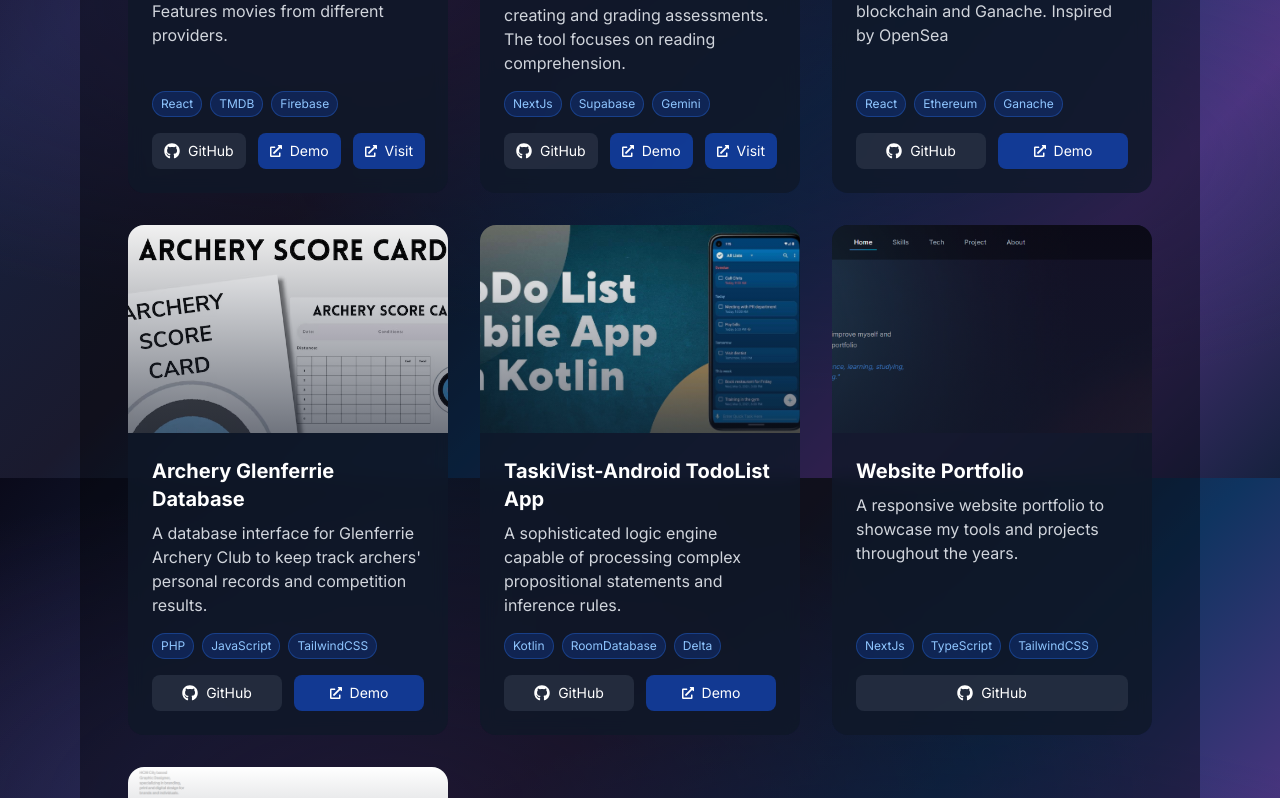
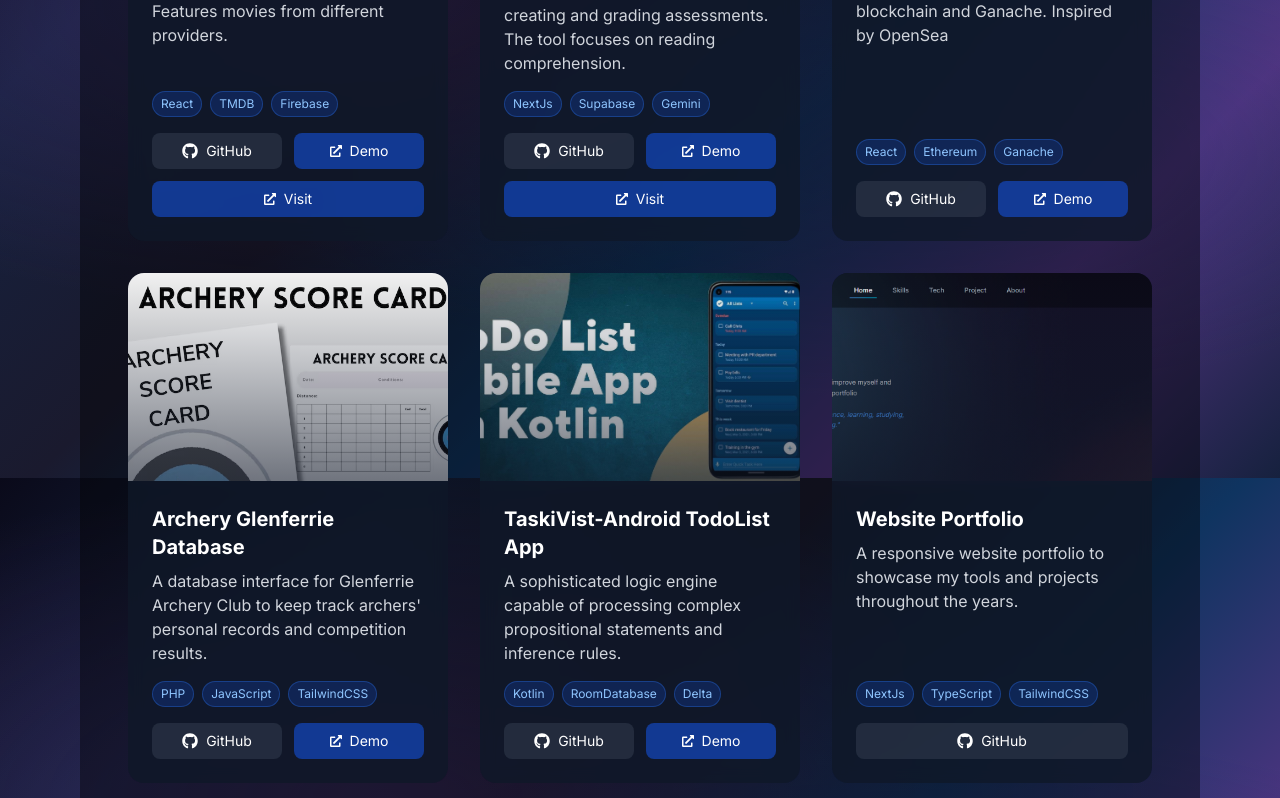
Before and after one commit to ThinhDang464/my-portfolio, a Next.js app: page / in a window 1280 px wide. Shown: the part 2722-3520 px from the top of the page. Built offline with nearby package versions, Linux system fonts and the light colour scheme.

Commit message:
flex wrap to fix buttons spacing + newline

```diff
--- a/src/components/Projects.tsx
+++ b/src/components/Projects.tsx
@@ -140,7 +140,8 @@ export function Projects() {
                 </div>
 
                 {/* Action Buttons -  stick to bottom */}
-                <div className="flex gap-3 mt-auto">
+                <div className="flex flex-wrap gap-3 mt-auto">
+                  {/*flex wrap helps child element (button) go to new line if there is not ebough space in parent element */}
                   <a
                     href={project.githubLink}
                     target="_blank"
@@ -150,7 +151,6 @@ export function Projects() {
                     <FaGithub className="w-4 h-4" />
                     <span>GitHub</span>
                   </a>
-
                   {project.liveLink && (
                     <a
                       href={project.liveLink}
@@ -162,7 +162,6 @@ export function Projects() {
                       <span>Demo</span>
                     </a>
                   )}
-
                   {project.webLink && (
                     <a
                       href={project.webLink}
```
